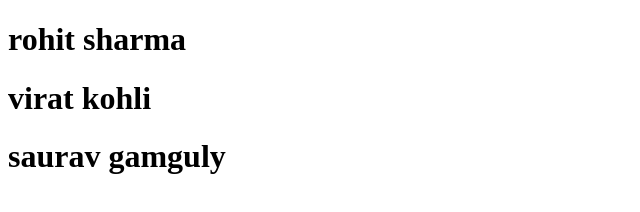
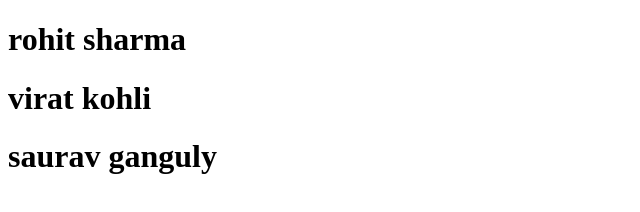
Before and after one commit to rashikhandelwal20/sample-demo, a plain HTML site: page index.html in a window 1280 px wide. Shown: the full height of the page, 0-640 px from the left. Drawn offline with Linux system fonts and the light colour scheme.

Commit message:
fourth commit

```diff
--- a/index.html
+++ b/index.html
@@ -6,6 +6,6 @@
 <body>
 	<h1>rohit sharma</h1>
 	<h1>virat kohli</h1>
-	<h1>saurav gamguly</h1>
+	<h1>saurav ganguly</h1>
 </body>
 </html>
```
